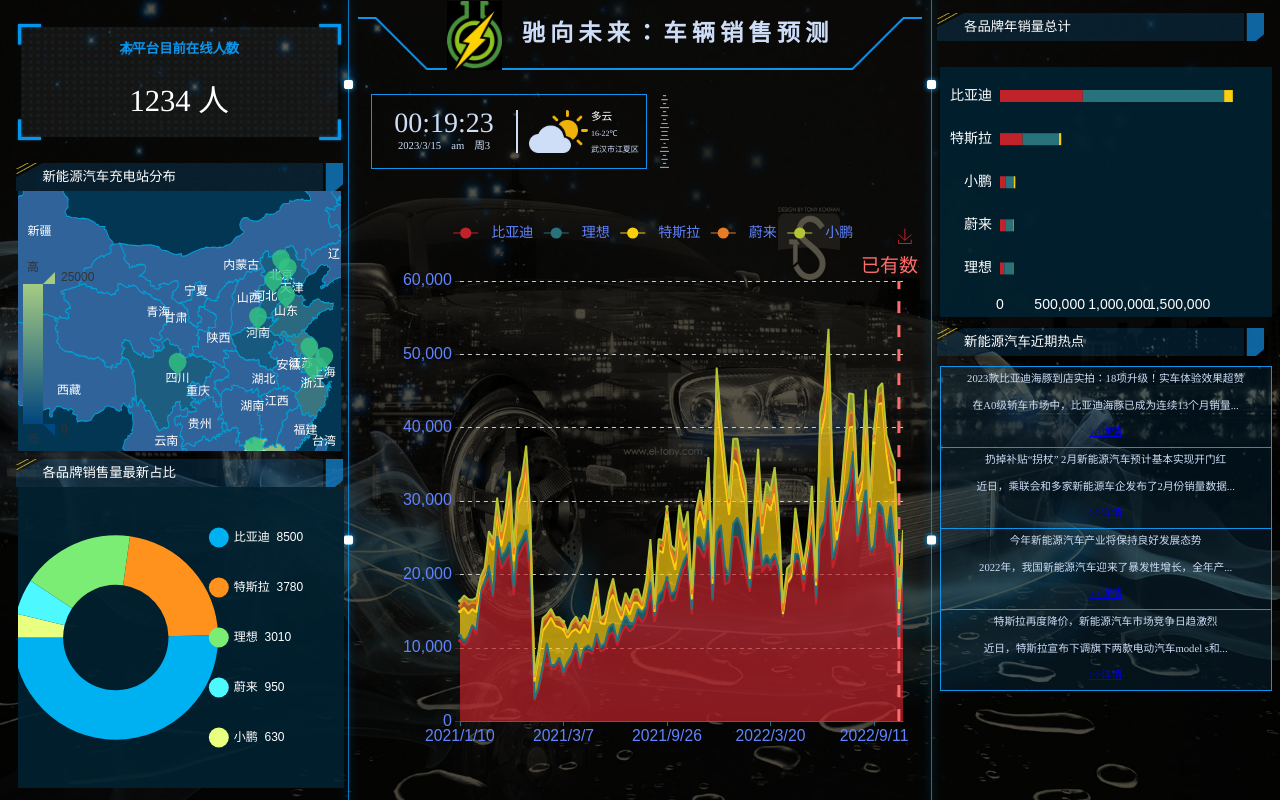
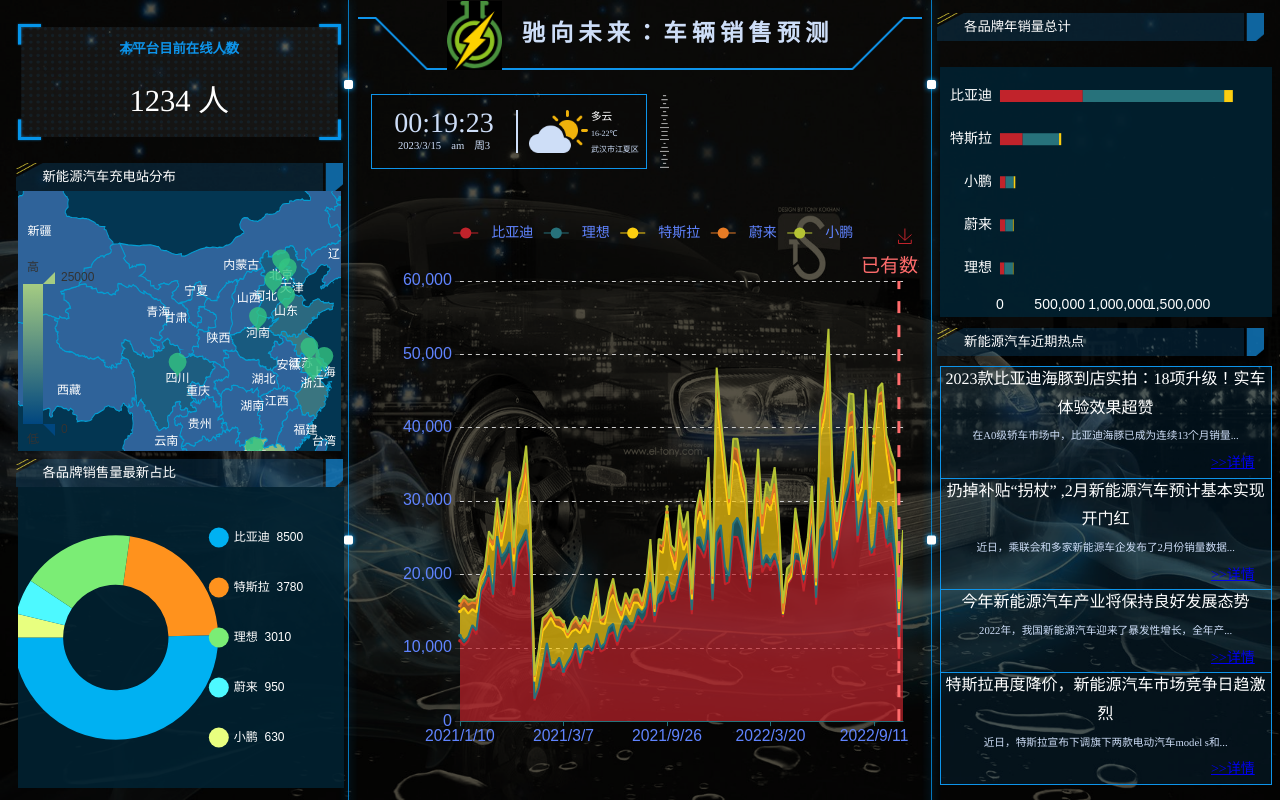
Before and after one commit to G-Raser/car-sales-forecast, a Flask app: page / in a window 1280 px wide. Run offline with Flask 2, Linux system fonts and the light colour scheme; data comes from the database, SQL or seed files in the repository; data that the repository does not hold is empty.

Commit message:
23/3/15 update

```diff
--- a/templates/index.html
+++ b/templates/index.html
@@ -109,30 +109,42 @@
 
                    <tr>
                        <td>
-                           2023款比亚迪海豚到店实拍：18项升级！实车体验效果超赞<br />
+                           <font size="3" color="white">2023款比亚迪海豚到店实拍：18项升级！实车体验效果超赞</font><br />
                            在A0级轿车市场中，比亚迪海豚已成为连续13个月销量... <br />
-                           <a href="https://www.sohu.com/a/645747236_120790662">>>详情</a>
+                           <div style="text-align: right;font-size: 14px;margin-right: 16px">
+                               <a href="https://www.sohu.com/a/645747236_120790662">>>详情
+                               </a>
+                           </div>
                           </td>
                    </tr>
                    <tr>
                        <td>
-                           扔掉补贴“拐杖” 2月新能源汽车预计基本实现开门红<br />
+                       <font size="3" color="white">扔掉补贴“拐杖” ,2月新能源汽车预计基本实现开门红</font><br />
                            近日，乘联会和多家新能源车企发布了2月份销量数据... <br />
-                           <a href="http://www.ce.cn/cysc/newmain/yc/jsxw/202303/08/t20230308_38430604.shtml">>>详情</a>
-                          </td>
+                           <div style="text-align: right;font-size: 14px;margin-right: 16px">
+                               <a href="http://www.ce.cn/cysc/newmain/yc/jsxw/202303/08/t20230308_38430604.shtml">>>详情
+                               </a>
+                           </div>
+                       </td>
                    </tr>
                    <tr>
                       <td>
-                           今年新能源汽车产业将保持良好发展态势<br />
+                          <font size="3" color="white">今年新能源汽车产业将保持良好发展态势</font><br />
                            2022年，我国新能源汽车迎来了暴发性增长，全年产... <br />
-                           <a href="http://www.cinic.org.cn/hy/yw/1412863.html?from=singlemessage">>>详情</a>
+                           <div style="text-align: right;font-size: 14px;margin-right: 16px">
+                               <a href="http://www.cinic.org.cn/hy/yw/1412863.html?from=singlemessage">>>详情
+                               </a>
+                           </div>
                           </td>
                    </tr>
                    <tr>
                        <td>
-                           特斯拉再度降价，新能源汽车市场竞争日趋激烈<br />
+                           <font size="3" color="white">特斯拉再度降价，新能源汽车市场竞争日趋激烈</font><br />
                            近日，特斯拉宣布下调旗下两款电动汽车model s和... <br />
-                           <a href="https://baijiahao.baidu.com/s?id=1759702430110619240&wfr=spider&for=pc">>>详情</a>
+                           <div style="text-align: right;font-size: 14px;margin-right: 16px">
+                               <a href="https://baijiahao.baidu.com/s?id=1759702430110619240&wfr=spider&for=pc">>>详情
+                               </a>
+                           </div>
                           </td>
                    </tr>
 
```
